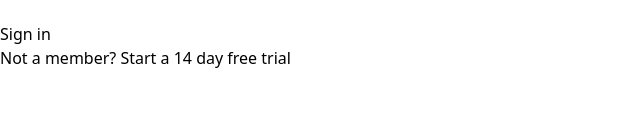
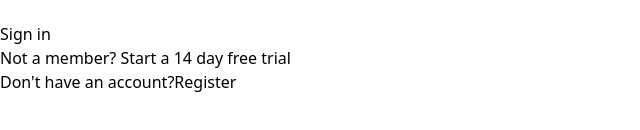
Before and after one commit to yusufktlk/fullstack-project, a React (Vite) app: page / in a window 1280 px wide. Shown: the part 422-552 px from the top of the page, without its empty margins (0-640 px from the left). Built offline with nearby package versions, Linux system fonts and the light colour scheme.

Commit message:
Register Page

```diff
--- a/src/pages/Login.jsx
+++ b/src/pages/Login.jsx
@@ -1,6 +1,11 @@
-import React from 'react'
+import React, { useState } from 'react'
+import { useNavigate } from 'react-router-dom'
 
 function Login() {
+  const [signup, setSignUp] = useState(false)
+
+  const navigate = useNavigate()
+
   return (
     <>
     <div className="flex min-h-full flex-1 flex-col justify-center px-6 py-12 lg:px-8">
@@ -11,7 +16,7 @@ function Login() {
           alt="Your Company"
         />
         <h2 className="mt-10 text-center text-2xl font-bold leading-9 tracking-tight text-gray-900">
-          Sign in to your account
+          {signup ? "Register" : "Sign in to your account"}
         </h2>
       </div>
 
@@ -58,6 +63,7 @@ function Login() {
 
           <div>
             <button
+              onClick={() => navigate("/home")}
               type="submit"
               className="flex w-full justify-center rounded-md bg-indigo-600 px-3 py-1.5 text-sm font-semibold leading-6 text-white shadow-sm hover:bg-indigo-500 focus-visible:outline focus-visible:outline-2 focus-visible:outline-offset-2 focus-visible:outline-indigo-600"
             >
@@ -72,6 +78,13 @@ function Login() {
             Start a 14 day free trial
           </a>
         </p>
+
+        <p className='font-bold tracking-wider mt-3 ml-[71px] text-[13px]'>{signup ? "Are you have already account?" : "Don't have an account?"}
+            <span onClick={() => setSignUp(!signup)} className='text-indigo-600 font-semibold cursor-pointer ml-2'>
+              {signup ? "Login" : "Register"}
+            </span>
+        </p>
+
       </div>
     </div>
   </>
```
